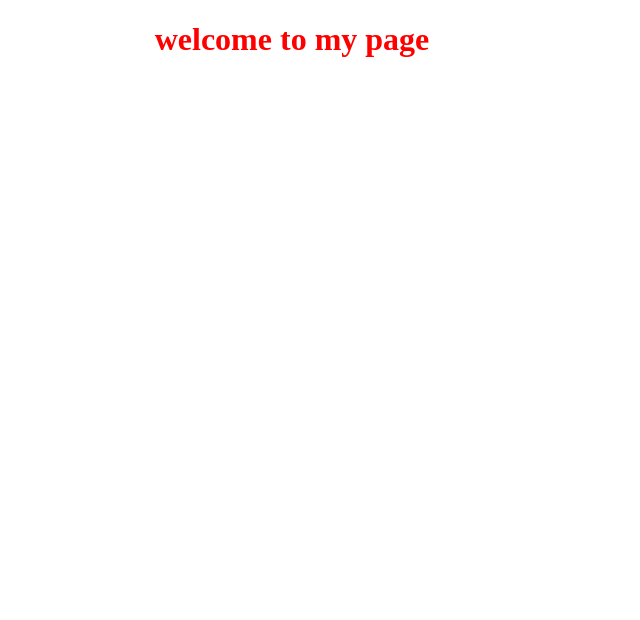
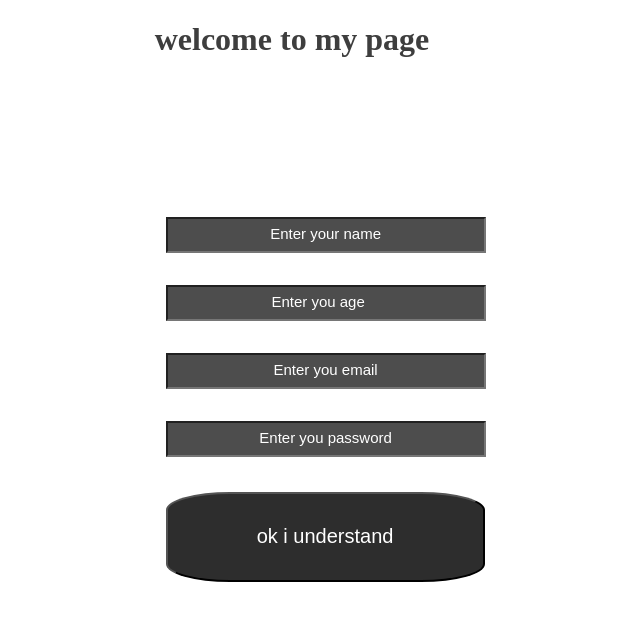
Before and after one commit to mohamed3sld/website, a plain HTML site: page index.html in a window 1280 px wide. Shown: the whole page, without its empty margins (348-988 px from the left). Drawn offline with Linux system fonts and the light colour scheme.

Commit message:
change the file html and css

```diff
--- a/index.html
+++ b/index.html
@@ -6,6 +6,21 @@
     <title>Document</title>
 </head>
 <body>
-    <h1>welcome to my page</h1>
+    <h1 class="title">welcome to my page</h1>
+
+
+    <div class="sign">
+        <form action="">
+            <input class="inp" type="text" id="123" placeholder="Enter your name"><br>
+            <input class="inp" type="number" id="1231" placeholder="Enter you age"><br>
+            <input class="inp" type="email" id="212312" placeholder="Enter you email"><br>
+            <input class="inp" type="password" id="12123121" placeholder="Enter you password"><br>
+
+            <button type="submit">ok i understand</button>
+        </form>
+
+    </div>
+
+
 </body>
 </html>
--- a/style.css
+++ b/style.css
@@ -1,4 +1,48 @@
-h1{
-    color: red;
+.title{
+    color: rgb(62, 62, 62);
     text-align: center;
 }
+
+
+.sign{
+
+    width: 320px;
+    height: 400px;
+    margin: 10%;
+    position: relative;
+    left: 30%;
+    border-radius: 20%;
+}
+
+.inp{
+
+    background: rgb(77, 77, 77);
+    width: 312px;
+    margin-top: 10%;
+    height: 30px;
+    color: white;
+    text-align: center;
+}
+
+
+.inp::placeholder{
+    color: white;
+    font-size: 15px;
+    text-align: center;
+}
+
+button{
+    background: rgb(45, 45, 45);
+    color: white;
+    width: 319px;
+    cursor: grab;
+    height: 90px;
+    margin-top: 35px;
+    font-size: 20px;
+    border-radius: 20%;
+
+}
+
+button:hover{
+    background: rgb(77, 77, 77);
+}
```
